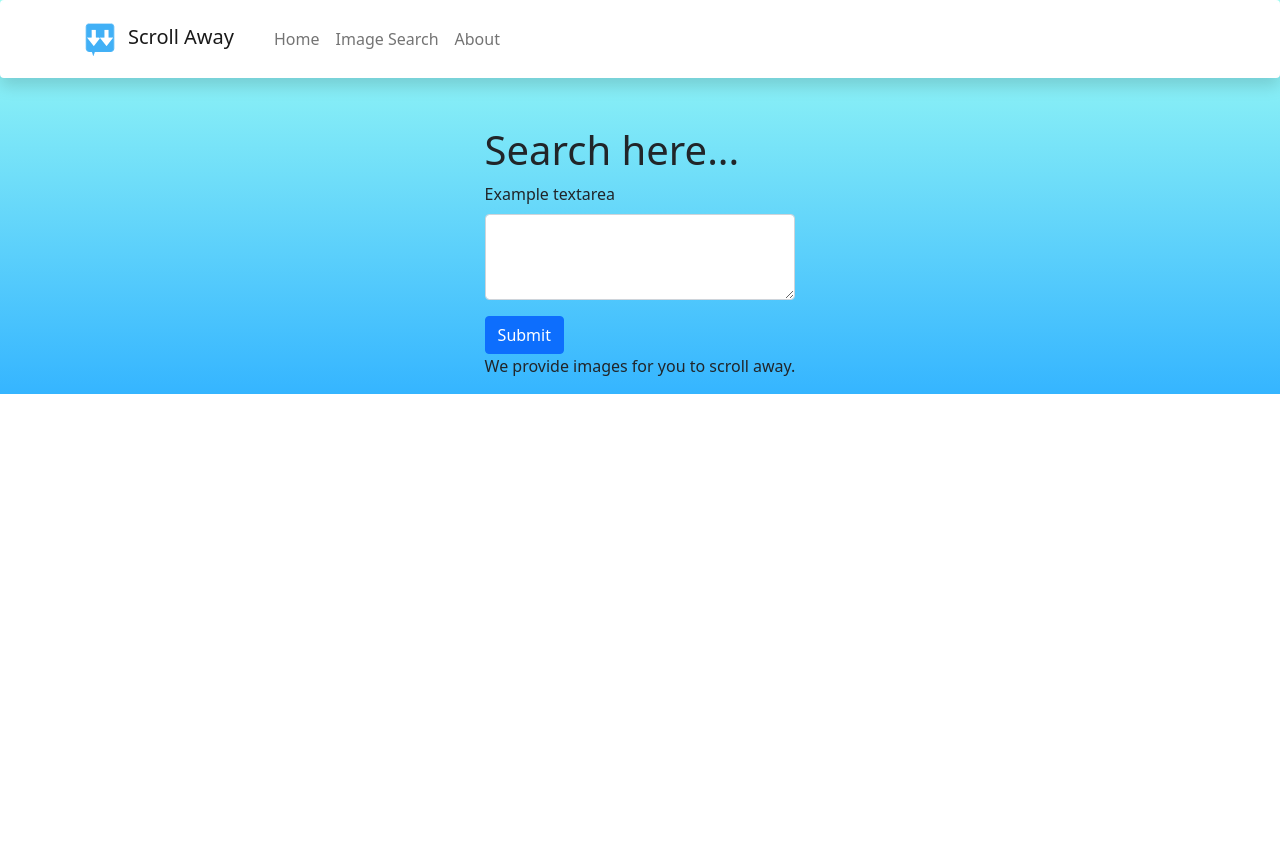
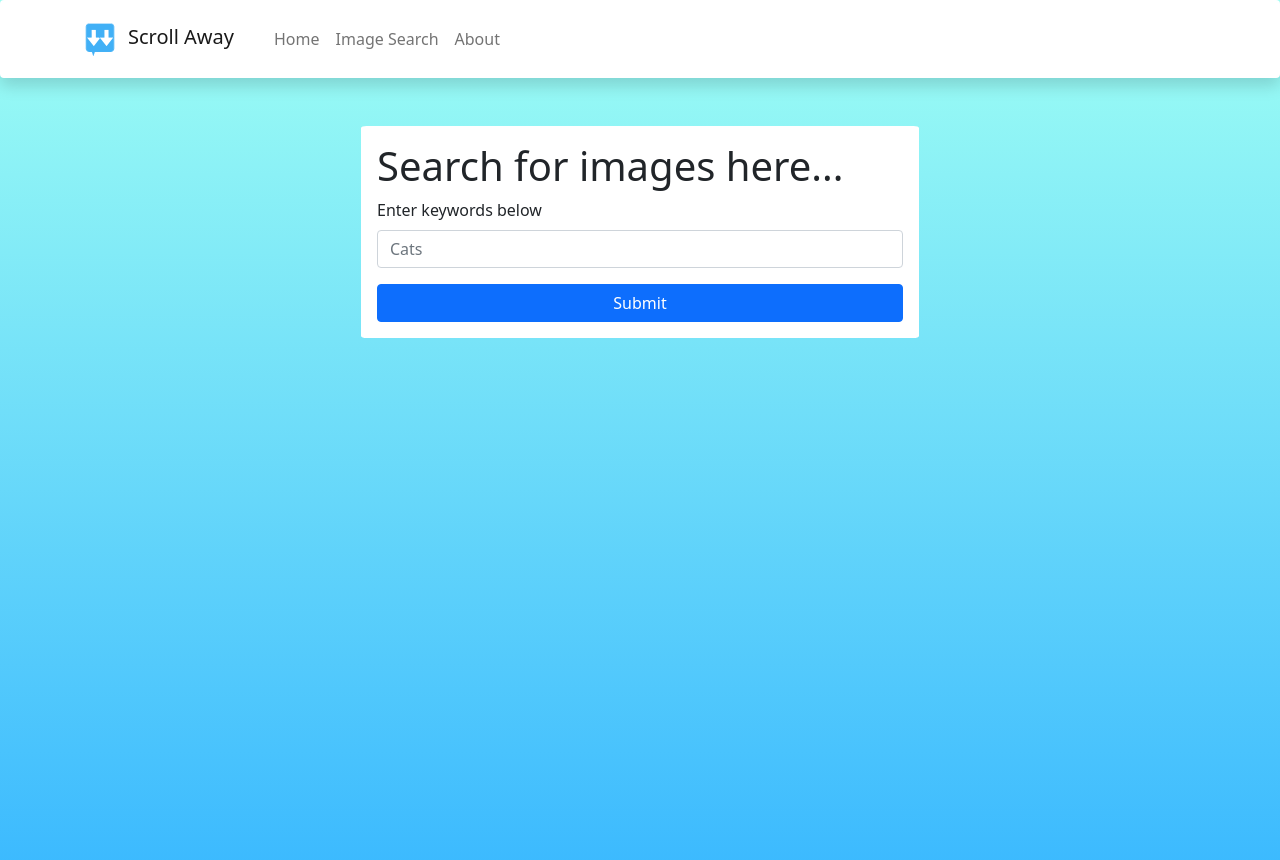
Before and after one commit to egidijusbizas/nebeprisisrkolindaliaudavome, a React (Create React App) app: page /search in a window 1280 px wide. Shown: the top 860 px of the page. Before the commit the page ends 800 px from the top, so only its background shows below. Built offline with nearby package versions, Linux system fonts and the light colour scheme; no server answers.

Commit message:
styling tweaks

```diff
--- a/src/App.css
+++ b/src/App.css
@@ -5,6 +5,24 @@
 
 .container {
     display: flex;
-    align-items: center;
+    align-items: flex-start;
     justify-content: center;
   }
+
+.filler {
+    height: 100vh;
+}
+
+.box {
+    align-items: start;
+    width: 50%;
+    height: fit-content;
+    background-color: white;
+    border-radius: 1%;
+    padding: 1rem;
+}
+
+.fullwidth {
+    width: 100%;
+    text-align: center;
+}
--- a/src/components/GalleryItem/GalleryItem.jsx
+++ b/src/components/GalleryItem/GalleryItem.jsx
@@ -6,7 +6,7 @@ const GalleryItem = ({ id, urls }) => {
   const pageUrl = `/picturedetails/${id}`;
 
   return (
-    <Link to={pageUrl} state={{ urls: urls }}>
+    <Link to={pageUrl} state={{ urls }}>
       <div className='gallery__item_box'>
         <img alt='' src={urls.thumb} />
         <div>
--- a/src/pages/About.js
+++ b/src/pages/About.js
@@ -2,8 +2,8 @@ import React from 'react';
 
 function About() {
   return (
-    <div className='container'>
-      <div>
+    <div className='container filler'>
+      <div className='box'>
         <h1>About us</h1>
         <p>We provide images for you to scroll away.</p>
       </div>
--- a/src/pages/Search.js
+++ b/src/pages/Search.js
@@ -4,19 +4,20 @@ import Form from 'react-bootstrap/Form';
 
 function Search() {
   return (
-    <div className='container'>
-      <div>
-        <h1>Search here...</h1>
+    <div className='container filler'>
+      <div className='box'>
+        <h1>Search for images here...</h1>
         <Form>
           <Form.Group className='mb-3' controlId='exampleForm.ControlTextarea1'>
-            <Form.Label>Example textarea</Form.Label>
-            <Form.Control as='textarea' rows={3} />
+            <Form.Label>Enter keywords below</Form.Label>
+            <Form.Control as='input' placeholder='Cats' />
           </Form.Group>
-          <Button variant='primary' type='submit'>
-            Submit
-          </Button>
+          <div className='d-grid'>
+            <Button variant='primary' type='submit'>
+              Submit
+            </Button>
+          </div>
         </Form>
-        <p>We provide images for you to scroll away.</p>
       </div>
     </div>
   );
```
